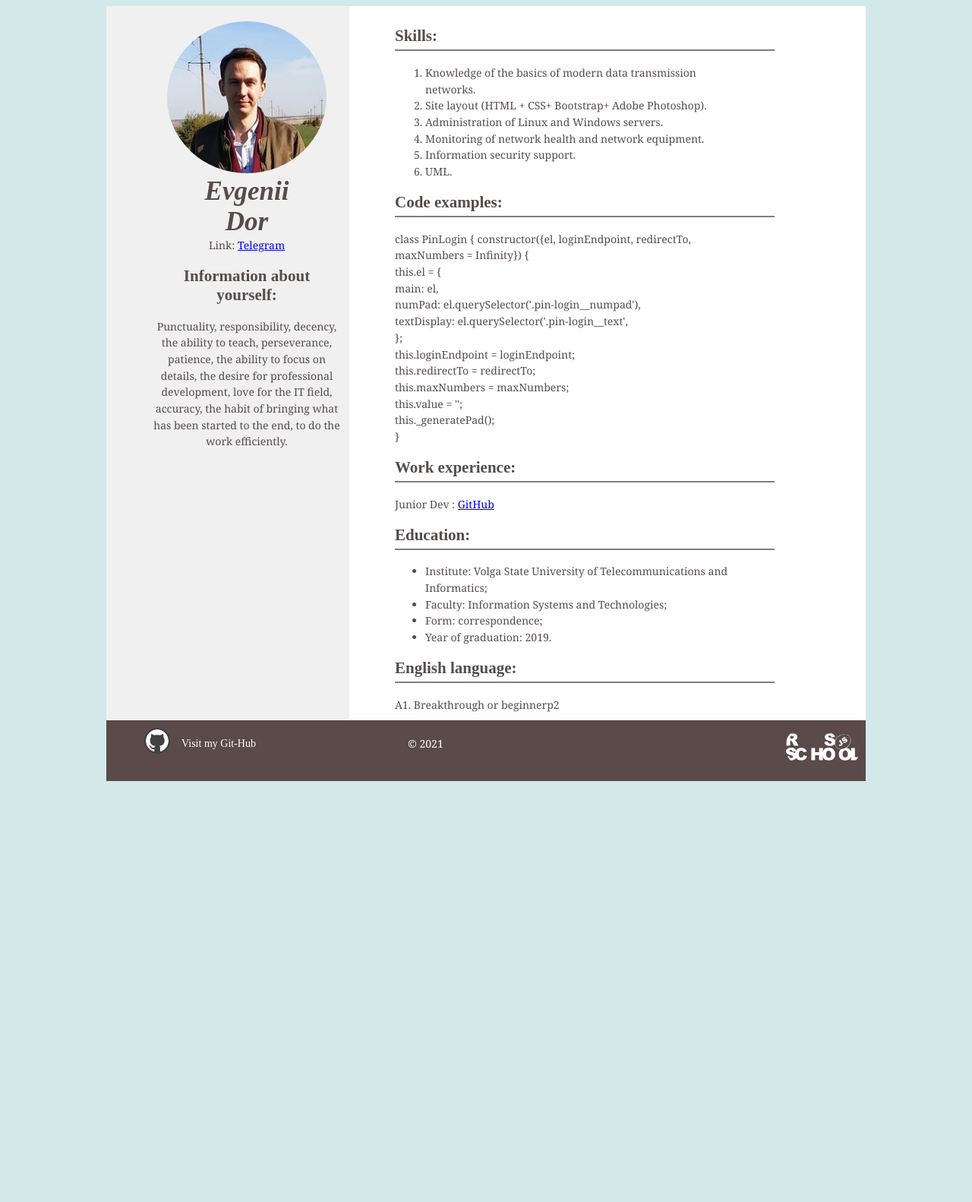
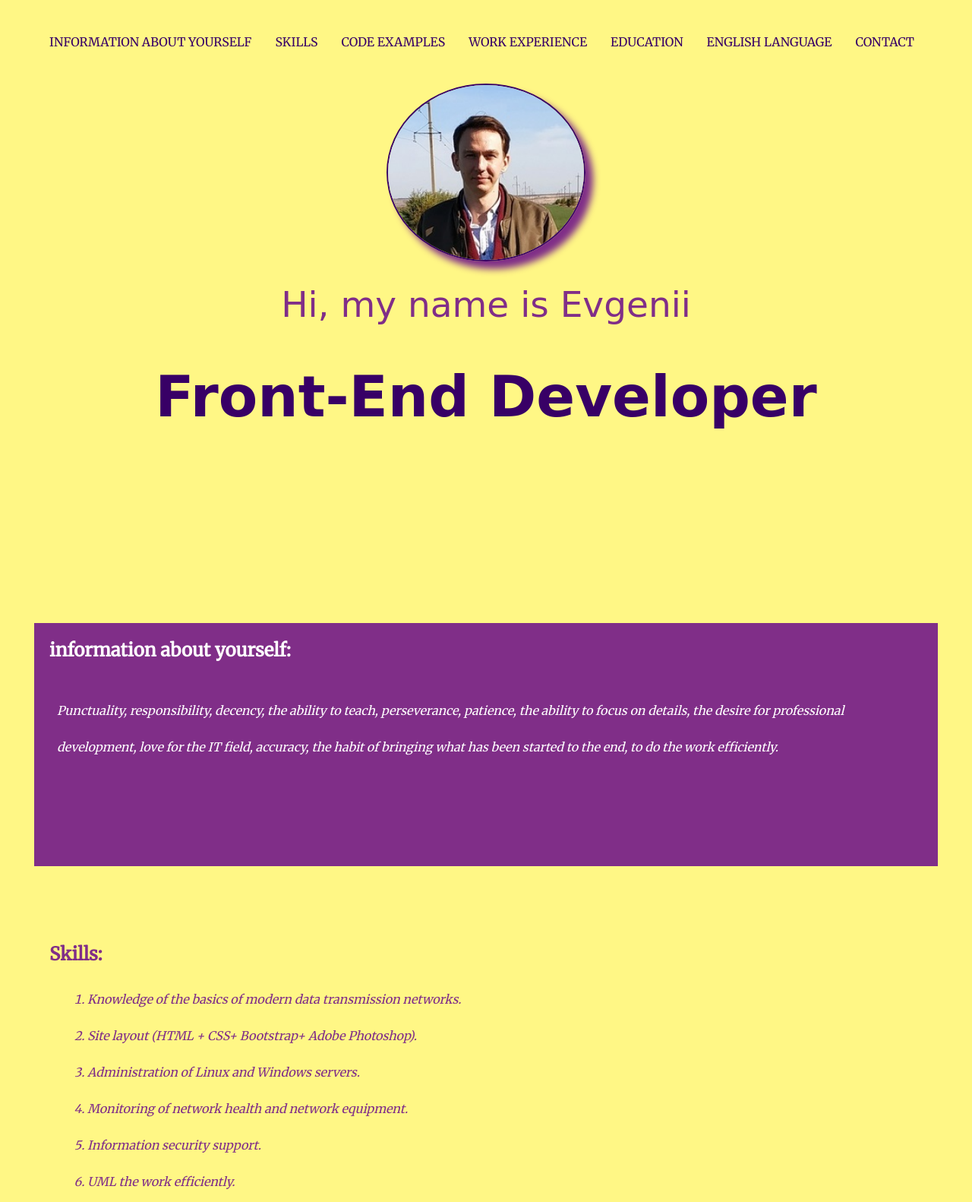
Before and after one commit to evgeniiDJS/rsschool-cv, a website: page index.html in a window 1280 px wide. Shown: the whole page at 76% size. Before the commit the page ends 1036 px from the top, so only its background shows below. Drawn offline with Linux system fonts and the light colour scheme; a web font is replaced by a local one.

Commit message:
init: start project

```diff
--- a/assets/style.css
+++ b/assets/style.css
@@ -1,98 +1,112 @@
 body {
-    font-family: 'Times New Roman', Times, serif;
-    color: rgb(85, 76, 76);
-    font-size: 14px;
-    background-color: rgb(211, 233, 233);
-}
-
-img {
-    width: 210px;
-    height: 200px;
-    margin-top: 10px;
-    border-radius: 50%;
-    border: 3px solid 808080;
-}
-
-p,
-li {
-    font-family: Cambria, Cochin, Georgia, Times, 'Times New Roman', serif;
-    line-height: 1.55em;
+    font-family: 'Merriweather', serif;
     padding: 0;
     margin: 0;
+    background-color: #fff785;
+    font-size: 16px;
+    color: #802e88;
 }
 
 div {
-    margin-left: 50px;
     box-sizing: border-box;
 }
 
-h1 {
-    font-size: 35px;
+header {
+    height: 100vh;
+}
+
+.container {
+    max-width: 1190px;
+    margin: 0 auto;
+}
+
+nav {
+    float: right;
+    margin-top: 45px;
+    padding-bottom: 45px;
+}
+
+.menu {
+    padding: 0;
+    margin: 0;
+    display: flex;
+}
+
+.menu li {
+    margin-right: 31px;
+    list-style: none;
+}
+
+.menu a {
+    font-family: 'Merriweather', serif;
+    color: #380066;
+    text-decoration: none;
+    text-transform: uppercase;
+    font-size: 16px;
+}
+
+.titles {
+    text-align: center;
+    padding-top: 15px;
+}
+
+.titles img {
+    max-width: 400px;
+    height: 230px;
+    border-radius: 50%;
+    border: 2px solid #380066;
+    box-shadow: 10px 10px 10px #802e88;
+}
+
+.titles__first {
+    margin-top: 25px;
+    font-family:'Grechen Fuemen', cursive;
+    font-size: 47px;
+    color: #802e88;
+}
+
+.titles h1 {
+    color: #380066;
+    font-family:'Gluten', cursive;
+    font-size: 75px;
+}
+
+#information {
+    height: 50vh;
+}
+
+.title-info {
+    background-color: #802e88;
+    height: 40vh;
+}
+
+.title-info h2 {
+    color: #ffff;
+    padding: 20px;
+}
+
+.title-info p {
+    padding: 0 30px;
+    margin-top: 20px;
+    color: #ffff;
+    line-height: 3.0em;
     font-style: italic;
 }
 
-.text {
-    width: 500px;
-    height: 30px;
-    border-bottom: 2px solid #808080;
+#skills {
+    height: 50vh;
 }
 
-.container {
-    display: flex;
-    width: 1000px;
-    margin: 0 auto;
-    background-color: #ffffff;
+.title {
+
 }
 
-aside {
-    padding: 10px;
-    text-align: center;
-    background: #f0f0f0;
-    padding: 10px;
-    width: 300px;
-    float: left;
+.title h2 {
+   padding: 0 20px;
 }
 
-article {
-    padding: 10px;
-    width: 500px;
-    float: right;
-    display: block;
+.title ol {
+    margin-left: 30px;
+    line-height: 3.0em;
+    font-style: italic;
 }
-
-footer {
-    height: 80px;
-    width: 1000px;
-    margin: 0 auto;
-    background-color: #5a4a4a;
-}
-
-.shool {
-    display: flex;
-}
-
-.logo-git {
-
-    width: 30px;
-    height: 30px;
-    background-color: rgb(66, 65, 65);
-    border: 2px solid rgb(66, 65, 65);
-}
-
-.link-git {
-    text-decoration: none;
-    color: #ffffff;
-    margin-left: 15px;
-    margin-top: 23px;
-}
-
-.date {
-    color: #ffffff;
-    padding: 20px 0 0 200px;
-}
-
-.logo-shool {
-    margin: 0 0 0 450px;
-    width: 100px;
-    height: 70px;
-}
--- a/index.html
+++ b/index.html
@@ -5,84 +5,80 @@
     <meta http-equiv="X-UA-Compatible" content="IE=edge">
     <meta name="viewport" content="width=device-width, initial-scale=1.0">
     <link rel="stylesheet" href="./assets/style.css">
+    <link rel="preconnect" href="https://fonts.googleapis.com">
+    <link rel="preconnect" href="https://fonts.gstatic.com" crossorigin>
+    <link href="https://fonts.googleapis.com/css2?family=Merriweather&display=swap" rel="stylesheet">
+    <link rel="preconnect" href="https://fonts.googleapis.com">
+    <link rel="preconnect" href="https://fonts.gstatic.com" crossorigin>
+    <link href="https://fonts.googleapis.com/css2?family=Grechen+Fuemen&display=swap" rel="stylesheet">
+    <link rel="preconnect" href="https://fonts.googleapis.com">
+    <link rel="preconnect" href="https://fonts.gstatic.com" crossorigin>
+    <link href="https://fonts.googleapis.com/css2?family=Gluten&display=swap" rel="stylesheet">
     <title>HTML, CSS & Git Basics</title>
 </head>
 <body>
+   <header>
        <div class="container">
-        <aside>
-            <div class="name">
-                <img src="./assets/img/my_foto.jpg" alt="foto">
-                <h1 style="margin: 0; padding: 0;">Evgenii</h1>
-                <h1 style="margin: 0; padding: 0;">Dor</h1>
+            <nav>
+                <ul class="menu">
+                    <li><a href="#information">Information about yourself</a></li>
+                    <li><a href="#skills">Skills</a></li>
+                    <li><a href="#code">Code examples</a></li>
+                    <li><a href="#work">Work experience</a></li>
+                    <li><a href="#education">Education</a></li>
+                    <li><a href="#english">English language</a></li>
+                    <li><a href="#contact">Contact</a></li>
+                </ul>
+            </nav>
+            <div class="titles">
+                <img src="./assets/img/my_foto.jpg" alt="myfoto">
+                <div class="titles__first">
+					Hi, my name is Evgenii
 				</div>
-            <div class="contact">
-                <p>Link: <a href="https://t.me/EvgeAlex">Telegram</a></p>
+                <h1>
+                    Front-End Developer
+                </h1>
             </div>
-            <div class="information">
-                <h2>Information about yourself:</h2>
-                <p>Punctuality, responsibility, decency, the ability to teach, perseverance, patience, the ability to focus on details, the desire for professional development, love                   for the IT field, accuracy, the habit of bringing what has been started to the end, to do the work efficiently.</p>
        </div>
-        </aside>
-       <article>
-        <div class="skills">
-            <h2 class="text">Skills:</h2>
-            <nav>
+    </header>
+    <section id="information">
+        <div class="container">
+            <div class="title-info">
+                <h2>
+                    information about yourself:
+                </h2>
+                <p>
+                    Punctuality, responsibility, decency, the ability to teach, perseverance, patience, the ability to focus on details, the desire for professional development, love for the IT field, accuracy, the habit of bringing what has been started to the end, to do the work efficiently.
+                </p>
+            </div>
+        </div>
+    </section>
+    <section id="skills">
+        <div class="container">
+            <div class="title">
+                <h2>
+                    Skills:
+                </h2>
                <ol>
                    <li>Knowledge of the basics of modern data transmission networks.</li>
                    <li>Site layout (HTML + CSS+ Bootstrap+ Adobe Photoshop).</li>
                    <li>Administration of Linux and Windows servers.</li>
                    <li>Monitoring of network health and network equipment.</li>
                    <li>Information security support.</li>
-                    <li>UML.</li>
-            </nav>
-        </div>
-        <div class="code">
-            <h2 class="text">Code examples:</h2>
-            <p>class PinLogin {
-                constructor({el, loginEndpoint, redirectTo, maxNumbers = Infinity}) { <br>
-                    this.el = { <br>
-                        main: el, <br>
-                        numPad: el.querySelector('.pin-login__numpad'), <br>
-                        textDisplay: el.querySelector('.pin-login__text', <br>
-                    }; <br>
-                    this.loginEndpoint = loginEndpoint; <br>
-                    this.redirectTo = redirectTo; <br>
-                    this.maxNumbers = maxNumbers; <br>
-                    this.value = ''; <br>
-
-                    this._generatePad(); <br>
-                }
-            </p>
-        </div>
-        <div class="work">
-            <h2 class="text">Work experience:</h2>
-            <p>Junior Dev : <a href="https://github.com/BorisVian1/testingApp">GitHub</a></p>
-        </div>
-        <div class="educ">
-            <h2 class="text">Education:</h2>
-            <nav>
-                <ul>
-                    <li>Institute: Volga State University of Telecommunications and Informatics;</li>
-                    <li>Faculty: Information Systems and Technologies;</li>
-                    <li>Form: correspondence;</li>
-                    <li>Year of graduation: 2019.</li>
-                </ul>
-            </nav>
-        </div>
-        <div class="eng">
-            <h2 class="text">English language:</h2>
-            <p>А1. Breakthrough or beginnerр2</p>
+                   <li>UML the work efficiently.</li>
+               </ol>
             </div>
         </div>
-       </article>
-</header>
-<footer>
-    <div class="shool">
-        <img class="logo-git" src="./assets/img/github.svg" alt="logo">
-        <a class="link-git" href="https://github.com/evgeniiDJS">Visit my Git-Hub</a>
-        <p class="date">© 2021</p>
-        <a href="https://rs.school/js/"><img class="logo-shool" src="./assets/img/rsschool.svg" alt="logo-1"></a>
+    </section>
+    <section id="code">
+        <div class="container">
+
         </div>
- </footer>
+    </section>
+    <section id="work"><div class="container"></div></section>
+    <section id="education"><div class="container"></div></section>
+    <section id="english"><div class="container"></div></section>
+    <section id="contact"><div class="container"></div></section>
+    <footer><div class="container"></div></footer>
 </body>
 </html>
```
Lines whose indentation alone changed are shown as unchanged.
